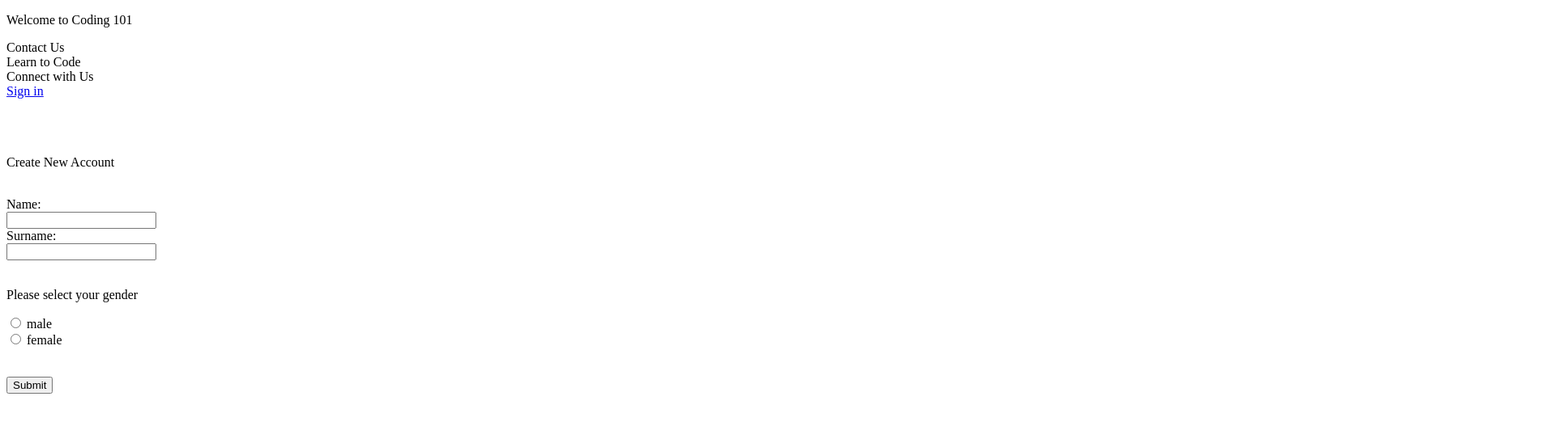
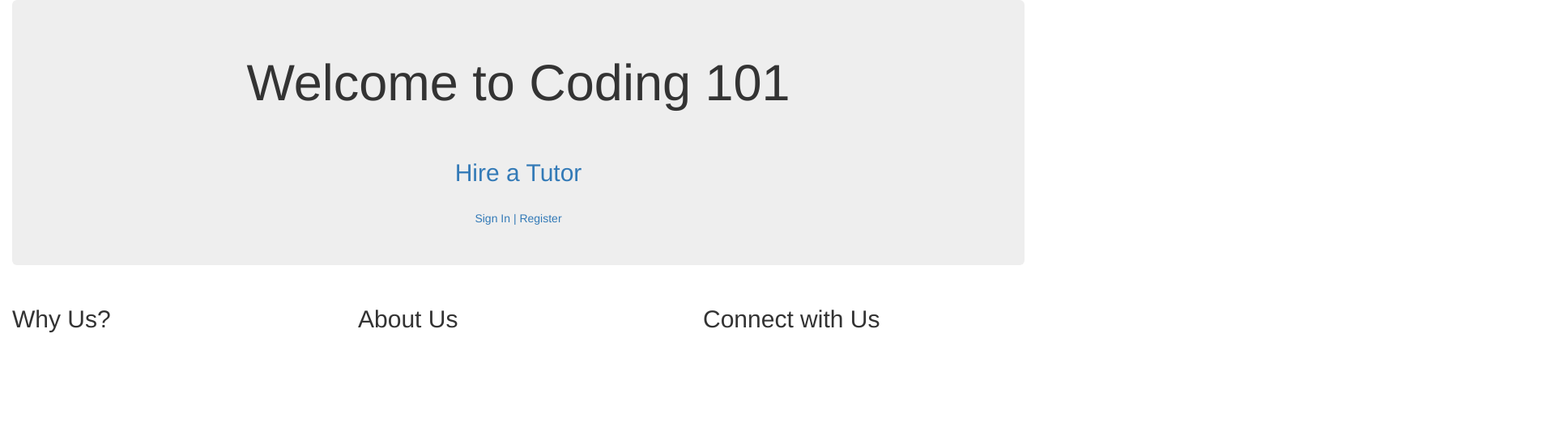
Before and after one commit to Adel07/adel07.github.io, a plain HTML site: page index.html in a window 1280 px wide. Shown: the top 527 px of the page at 81% size, 1920 px wide, since content can reach past the window. Drawn offline with Linux system fonts and the light colour scheme.

Commit message:
Add files via upload

```diff
--- a/index.html
+++ b/index.html
@@ -2,98 +2,83 @@
 <html>
 	<head>
 		<title> Adel's website </title>
-				<link rel="stylesheet" type="text/css" href="css/text.css"> <!-- <title> and <link rel should always be within the head statement-->
+		<link rel="stylesheet" type="text/css" href="css/bootstrap.css">
+		<link rel="stylesheet" type="text/css" href="Cau_Bootstrap/newstylesheet.css">
+		<link rel="stylesheet" type="text/css" href="css/animate.css"> <!-- Use this website to add animation tricks https://daneden.github.io/animate.css/ -->
+
+		<!-- http://codeatuni.netlify.com/html-css/4-->
 
 	</head>
 
-		<p class ="p1">
-				Welcome to Coding 101
-		</p>
+	<body>
 
-		<div class="p2">
-				Contact Us
-				<span class = "space">
+		<div class="container-fluid"> <!-- everything defined within container page size (put container-fluid to exceed all limitations of the page) -->
+		<!-- first row -->
+			<div class ="row">
+				<div class = "col-md-12">
+					<div class = "jumbotron text-center">
+						<h1 class = "animated flip infinite"> Welcome to Coding 101 </h1>
+						<p class = "animated fadeInRightBig infinite"> Want to build your own website today? </p>
 
-				</span>
+						<a href="mailto:adel.burton@hotmail.com?subject=Hire me! &body=Dear Adel, I would love the opportunity to hire you as my personal coding tutor. Please can you set up an appointment at your next availability.">
+						<h2 class = "animated bounce infinite"> Hire a Tutor </h2>
+						</a>
+
+						<br>
+
+						<a href='#' class = "animated zoomOutDown infinite"> Sign In |  </a>
+						<a href='#' class = "animated zoomOutDown infinite"> Register </a>
+
+
+
+						</a>
+					</div>
+				</div>
 			</div>
 
-		<div class="p3">
-				Learn to Code
-				<span class = "space2">
-
-				</span>
+			<div class = "row">
+				<div class = "col-md-4"> <!-- use the number 4 because 12/3=4 (the number 12 was defined at beginning of the container-->
+					<h2 class = "animated flip infinite"> Why Us? <h2>
+					<p class = "animated zoomIn infinite"> ... </p>
+					<!-- <img src="">	 -->
 				</div>
 
-		<div class="p4">
-				Connect with Us
-				<span class="space3">
-				</span>
+
+				<div class = "col-md-4">
+					<h2 class = "animated flip infinite"> About Us <h2>
+					<p class = "animated zoomIn infinite"> ... </p>
 				</div>
 
-		<div class="p5">
-				<a href="http://www.facebook.com"> Sign in </a>
+
+				<div class ="col-md-4">
+					<h2 class = "animated flip infinite"> Connect with Us <h2>
+					<p class = "animated zoomIn infinite"> ... </p>
+				</div>
+
+			<br>
+			<br>
+
+			<div class ="row">
+				<div class="col-md-4 col-md-offset-4"> <!-- use offset to set in the middle" -->
+
+				<iframe class = "animated zoomIn infinite" src="https://www.google.com/maps/embed?pb=!1m0!3m2!1sen!2sus!4v1480252629971!6m8!1m7!1s8hZvNDyjTEaTw7mfVbYJ7g!2m2!1d25.03370095054902!2d121.5647288561141!3f328.0238063991161!4f-40.427931847587246!5f1.2281450554472153" width="100%" height="450" frameborder="0" style="border:0" allowfullscreen></iframe>
+				</div>
 
 			</div>
 
 
+		</div>
 
-		<body>
+		</a>
 
-		<div class="body">
+	</body>
 
-				<!-- Use the attribute, target="add URL" to allow  this website to be opened in a separate tab -->
-				<br>
-				<br>
-				<br>
-
-			<!--  Ctrl Shift T to reopen tab with history -->
-
-			<!-- Input Types -->
+	<p>
 
 
-
-			<p class p6 = "p5">
-				Create New Account
 	</p>
 
 
 
-			<br>
-
-			<!-- using the inout attribute tag to generate inout text-->
-			 <form action = "action page.php"> <!-- The <form action = "insert text" attribute is the proceediing actions that take place after a user completes the form. -->
-			 	 Name:
-			 	 <br>
-				  <input type="text" name="Customer_Name">
-				  <br>
-				  Surname:
-				  <br>
-				  <input type="text" name="Surname">
-				  <br>
-				  <br>
-
-				<p>Please select your gender </p>
-				<input type="radio" name ="boy"> male
-
-				<br>
-
-				<input type="radio" name ="girl"> female
-
-				<br>
-
-				<br> <br>
-
-				 <input type="submit" name="submit"> <!-- -submit form option ->
-				  <input type = "reset" name = "reset"> The input type = "reset" is used to reset the form-->
-
-			</form>
-
-			<br>
-			<br>
-
-		</div>
-
-		</body>
-
 
 </html>
```
Lines whose indentation alone changed are shown as unchanged.
